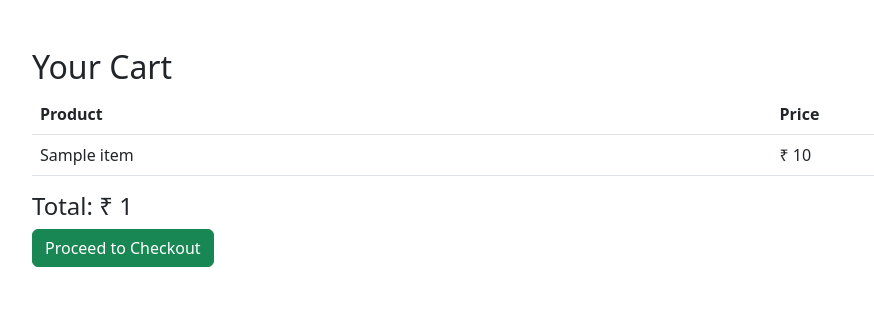
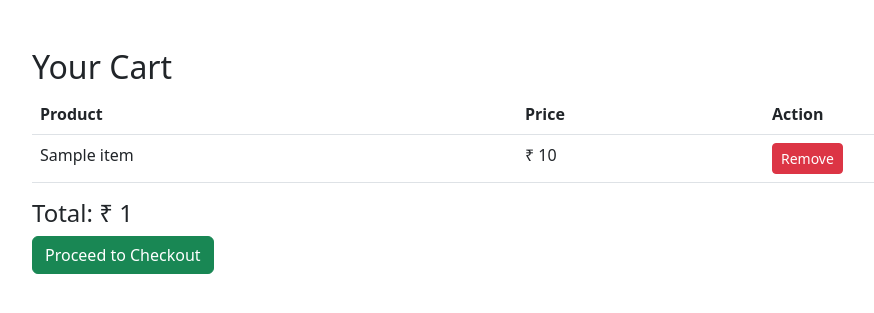
Before and after one commit to NumaMeman-cse/crochet_store, a Flask app: template templates/cart.html in a window 1280 px wide. Shown: the top 313 px of the page, without its empty margins (50-924 px from the left). Run offline with Flask 3, Linux system fonts and the light colour scheme; the template is opened without the code that fills it: most values are stand-ins (such as "Sample title", 1, 10 or a date in 2020).

Commit message:
Added remove item functionality to cart

```diff
--- a/app.py
+++ b/app.py
@@ -85,6 +85,17 @@ def cart():
         total_price=total_price
     )
 
+@app.route('/remove-from-cart/<int:product_id>')
+def remove_from_cart(product_id):
+
+    if "cart" in session:
+
+        if product_id in session["cart"]:
+            session["cart"].remove(product_id)
+            session.modified = True
+
+    return redirect(url_for("cart"))
+
 if __name__ == "__main__":
     with app.app_context():
         db.create_all()
--- a/templates/cart.html
+++ b/templates/cart.html
@@ -20,6 +20,7 @@
 <tr>
 <th>Product</th>
 <th>Price</th>
+<th>Action</th>
 </tr>
 
 {% for item in cart_items %}
@@ -27,6 +28,11 @@
 <tr>
 <td>{{item.name}}</td>
 <td>₹ {{item.price}}</td>
+<td>
+<a href="/remove-from-cart/{{item.id}}" class="btn btn-danger btn-sm">
+Remove
+</a>
+</td>
 </tr>
 
 {% endfor %}
```
